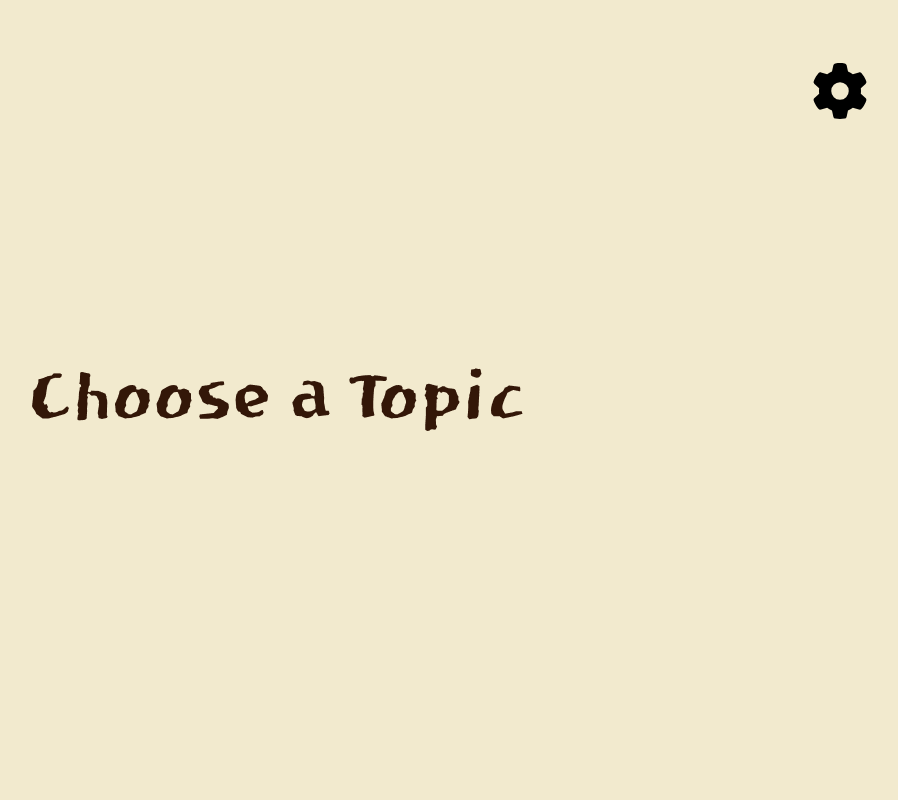
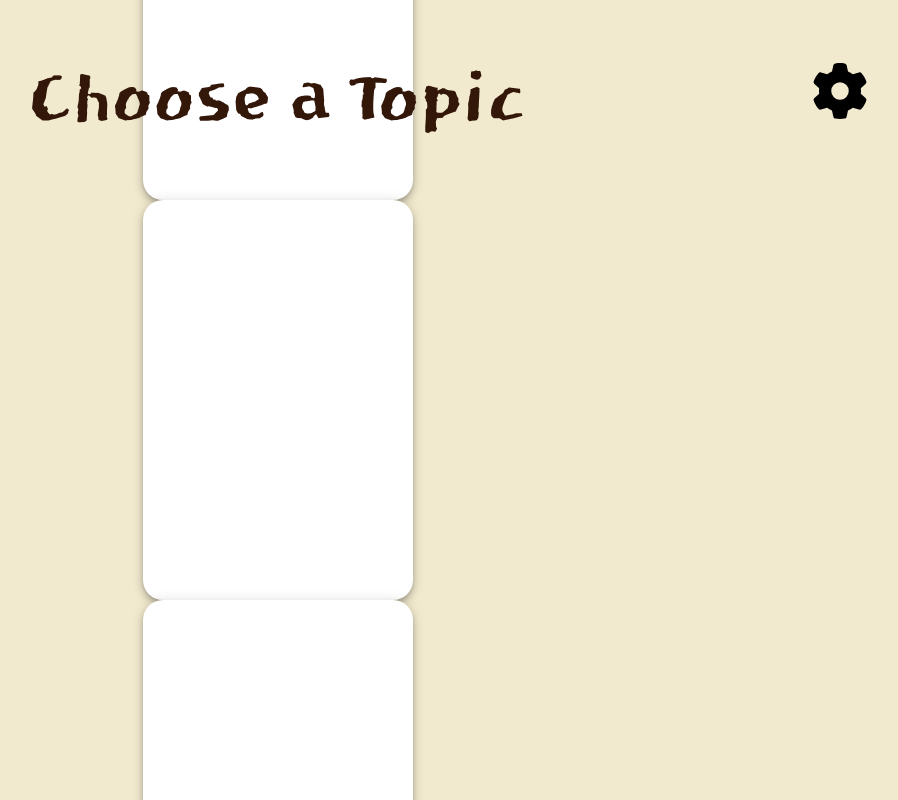
Before and after one commit to SE701G9/Colourful-Adventures, a React (Create React App) app: page /modules in a window 1280 px wide. Shown: the top 800 px of the page, without its empty margins (362-1260 px from the left). Built offline with nearby package versions, Linux system fonts and the light colour scheme.

Commit message:
Card wireframe created

```diff
--- /dev/null
+++ b/src/components/ModuleCard.tsx
@@ -0,0 +1,27 @@
+import * as React from 'react';
+import Box from '@mui/material/Box';
+import Card from '@mui/material/Card';
+import CardActions from '@mui/material/CardActions';
+import CardContent from '@mui/material/CardContent';
+import Typography from '@mui/material/Typography';
+
+const bull = (
+    <Box
+      component="span"
+      sx={{ display: 'inline-block'}}
+    >
+      •
+    </Box>
+  );
+
+  export default function ModuleCard() {
+    return (
+      <Card sx={{ width: 270, height: 400, borderRadius: 5, boxShadow: 5, marginRight: 5, marginLeft: 5 }}>
+        <CardContent>
+
+        </CardContent>
+        <CardActions>
+        </CardActions>
+      </Card>
+    );
+  }
--- a/src/pages/NavigationPage.css
+++ b/src/pages/NavigationPage.css
@@ -8,3 +8,8 @@
     align-items: center;
     justify-content: center;
 }
+
+.navigation-page-top-container{
+    position: absolute;
+    top: 70px;
+}
--- a/src/pages/NavigationPage.tsx
+++ b/src/pages/NavigationPage.tsx
@@ -4,6 +4,7 @@ import SettingsButton from '../components/SettingsButton';
 import Settings from '../components/Settings';
 import ModalContainer from '../components/ModalContainer';
 import './NavigationPage.css';
+import ModuleCard from "../components/ModuleCard";
 
 export default function NavigationPage() {
   const navigate = useNavigate();
@@ -19,7 +20,12 @@ export default function NavigationPage() {
         onClick={toggleSettings}
       />
       <div className="navigation-page-top-container">
-        <img src={require('../images/navigation-images/title.png')} alt="Choose a topic" />
+        <img src={require('../images/navigation-images/title.png')} alt="Choose a topic"  />
+      </div>
+      <div className="navigation-page-center-container">
+        <ModuleCard/>
+        <ModuleCard/>
+        <ModuleCard/>
       </div>
       {isSettingsOpen && (
         <ModalContainer>
```
